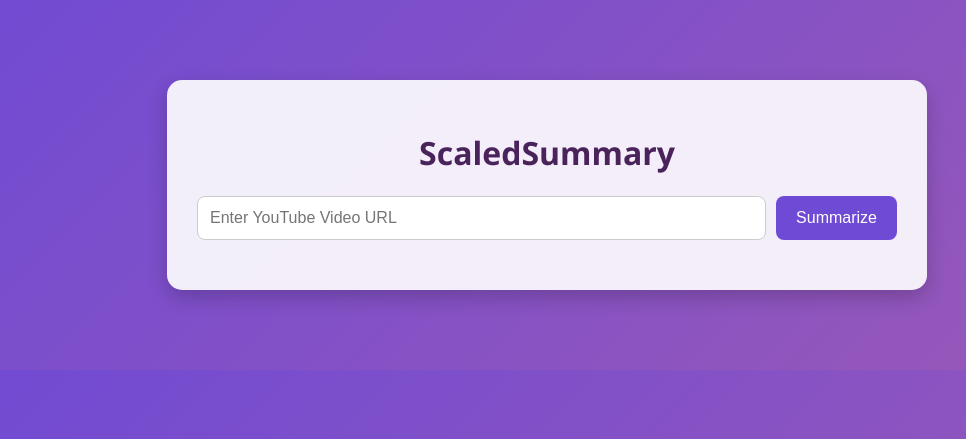
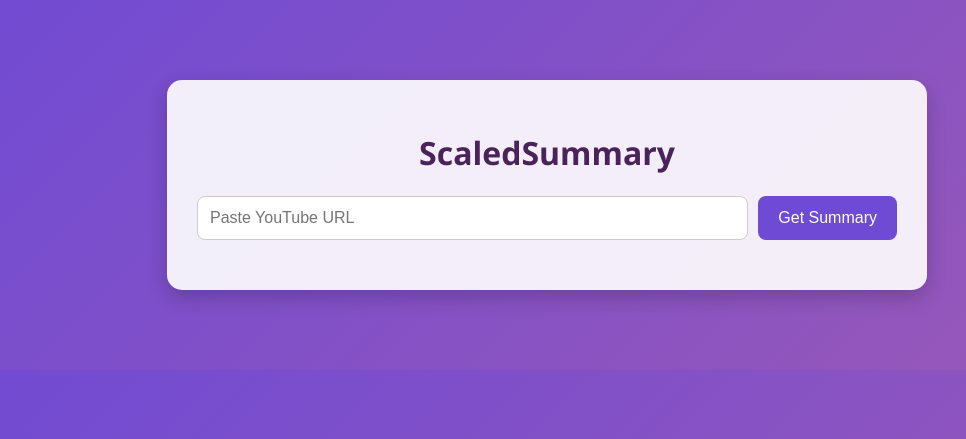
Before and after one commit to shubh72010/ScaledSummary, a Flask app: page / in a window 1280 px wide. Shown: the top 439 px of the page, without its empty margins (93-1059 px from the left). Run offline with Flask 3, Linux system fonts and the light colour scheme.

Commit message:
Update index.html

```diff
--- a/templates/index.html
+++ b/templates/index.html
@@ -9,18 +9,14 @@
     <div class="container">
         <h1>ScaledSummary</h1>
         <form method="post">
-            <input type="text" name="url" placeholder="Enter YouTube Video URL" required>
-            <button type="submit">Summarize</button>
+            <input type="text" name="video_url" placeholder="Paste YouTube URL" required>
+            <button type="submit">Get Summary</button>
         </form>
         {% if summary %}
         <div class="result">
             <h2>Summary</h2>
             <p>{{ summary }}</p>
         </div>
-        {% elif error %}
-        <div class="error">
-            <p>{{ error }}</p>
-        </div>
         {% endif %}
     </div>
 </body>
```
